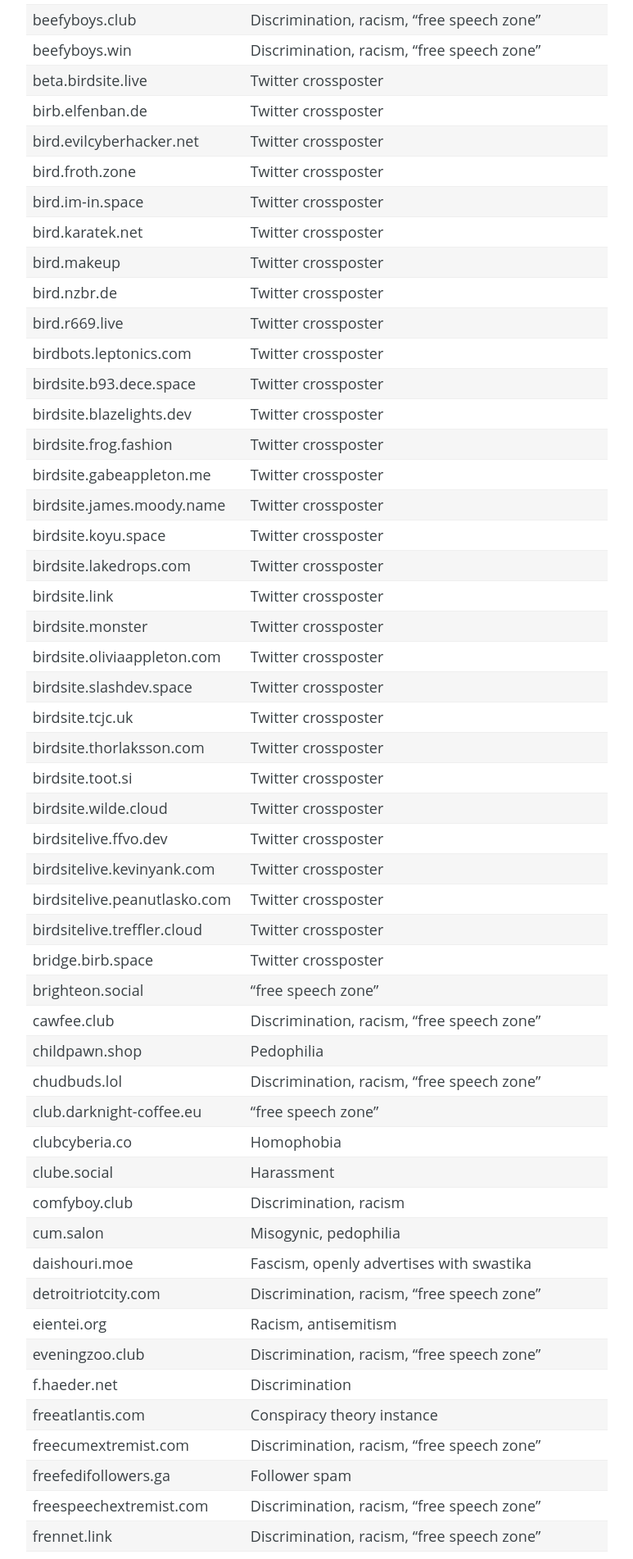
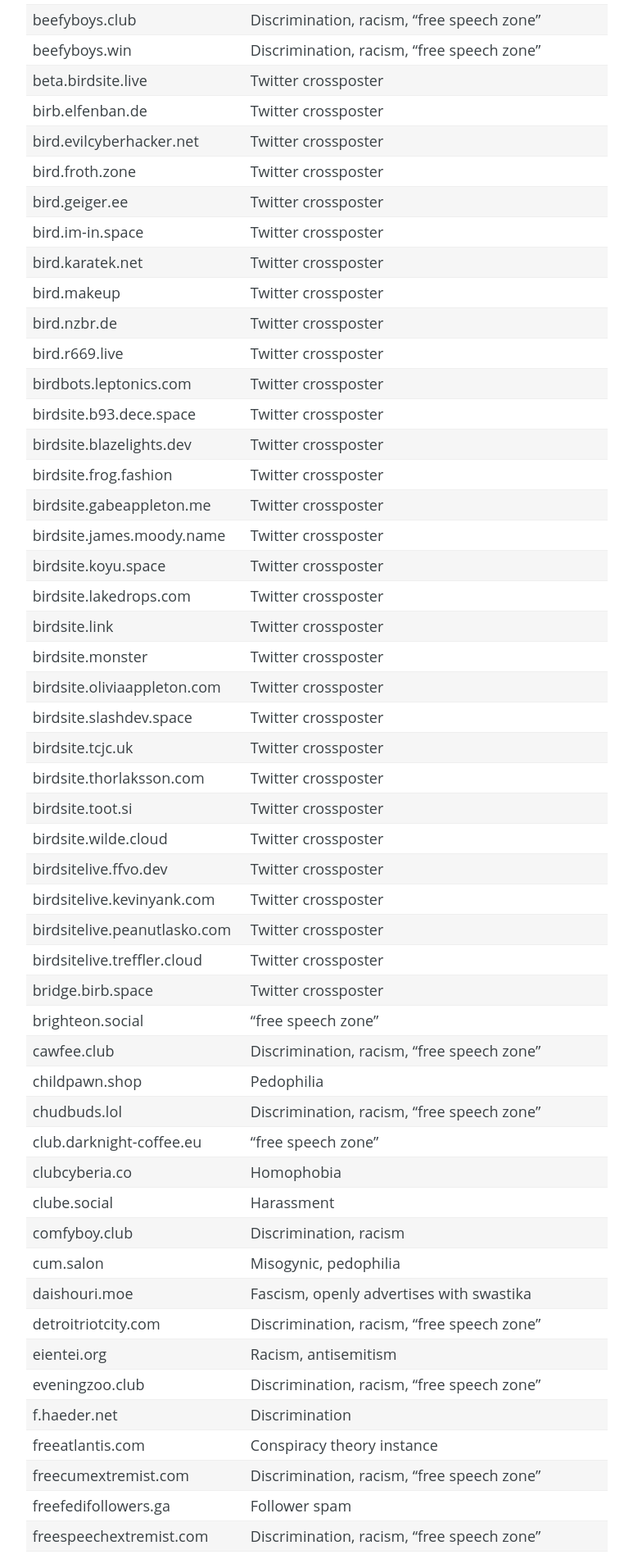
Before and after one commit to chaossocial/meta, a Jekyll site: the page built from federation.md, in a window 1280 px wide. Shown: the part 1477-3379 px from the top of the page at 82% size, without its empty margins (398-1171 px from the left). Built offline with Jekyll 4.4.1, drawn with Linux system fonts in a browser that asks for light colours; some of the changed text lies outside the part shown.

Commit message:
Block bird.geiger.ee

```diff
--- a/federation.md
+++ b/federation.md
@@ -52,6 +52,7 @@
 | birb.elfenban.de            | Twitter crossposter|
 | bird.evilcyberhacker.net    | Twitter crossposter|
 | bird.froth.zone             | Twitter crossposter|
+| bird.geiger.ee              | Twitter crossposter|
 | bird.im-in.space            | Twitter crossposter|
 | bird.karatek.net            | Twitter crossposter|
 | bird.makeup                 | Twitter crossposter|
```
